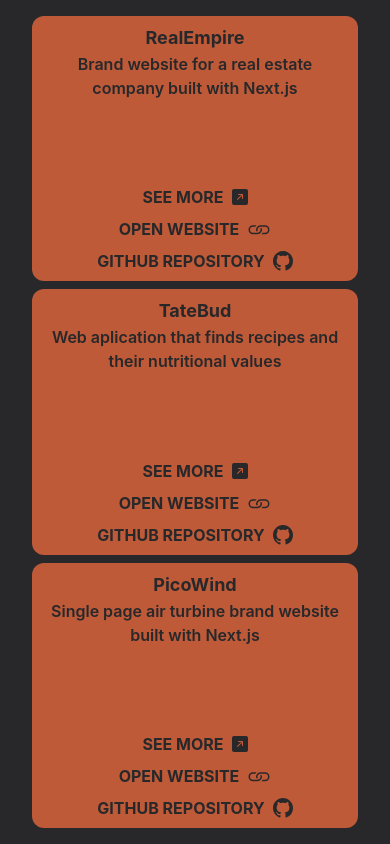
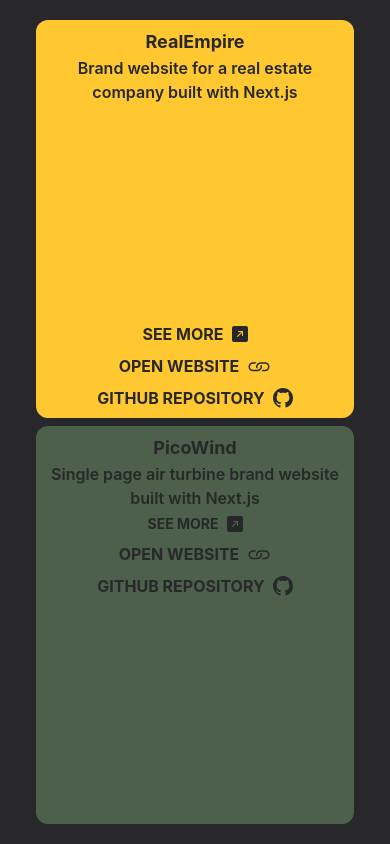
Before and after one commit to ethangalva/portofolio, a Next.js app: page /components/projects in a window 390 px wide. Built offline with nearby package versions, Linux system fonts and the light colour scheme.

Commit message:
feat(project view): major changes to project views
Considering adding yet another view and displaying 4 projects rather
than displaying 3, that are too cramped and hard to look at, as well as
unpleasant, this will also help with responsive design and animation in
the next changes to the website.

```diff
--- a/pages/components/projects.jsx
+++ b/pages/components/projects.jsx
@@ -1,8 +1,12 @@
+import Image from "next/image"
+
 export default function Projects() {
     return (
         <div className="h-screen flex flex-col justify-between px-8 gap-4 py-4 snap-center" id="projects">
-            <div className="flex flex-col items-center h-full gap-2">
-                <div className="w-full h-1/3 py-2 px-4 flex flex-col justify-between bg-customOrange rounded-xl text-customBlack                  transition ease-in-out delay-100 hover:scale-[101%] hover:bg-customYellowLight origin-center duration-500">
+            <div className="flex flex-row flex-wrap items-center h-full">
+
+                <div className="w-full h-1/2 order-1 p-1">
+                    <div className="w-full h-full p-2 flex flex-col justify-between bg-customYellow rounded-xl text-customBlack hover:bg-customPastelYellow                 transition ease-in-out delay-100 hover:scale-[101%] hover:bg-customYellowLight origin-center duration-500">
                         {/* TITLE AND SHORT DESCRIPTION OF PROJECT */}
                         <div className="h-1/2">
                             <h3 className="text-center font-bold text-lg ">RealEmpire</h3>
@@ -13,71 +17,7 @@ export default function Projects() {
                             {/* see more */}
                             <a href="#" className="font-bold flex w-full items-center justify-center gap-2">
                                 <p className="text-right hover:underline">SEE MORE</p>
-                            <svg xmlns="http://www.w3.org/2000/svg" width="16" height="16" fill="currentColor" class="bi bi-arrow-up-right-square-fill" viewBox="0 0 16 16">
-                                <path d="M14 0a2 2 0 0 1 2 2v12a2 2 0 0 1-2 2H2a2 2 0 0 1-2-2V2a2 2 0 0 1 2-2h12zM5.904 10.803 10 6.707v2.768a.5.5 0 0 0 1 0V5.5a.5.5 0 0 0-.5-.5H6.525a.5.5 0 1 0 0 1h2.768l-4.096 4.096a.5.5 0 0 0 .707.707z"/>
-                            </svg>
-                        </a>
-                        {/* open website */}
-                        <a href="#" className="font-bold flex w-full items-center justify-center gap-2">
-                            <p className="text-right hover:underline">OPEN WEBSITE</p>
-                            <svg xmlns="http://www.w3.org/2000/svg" width="24" height="24" fill="currentColor" className="bi bi-arrow-up-right-square-fill" viewBox="0 0 16 16">
-                                <path d="M6.354 5.5H4a3 3 0 0 0 0 6h3a3 3 0 0 0 2.83-4H9c-.086 0-.17.01-.25.031A2 2 0 0 1 7 10.5H4a2 2 0 1 1 0-4h1.535c.218-.376.495-.714.82-1z"/>
-                                <path d="M9 5.5a3 3 0 0 0-2.83 4h1.098A2 2 0 0 1 9 6.5h3a2 2 0 1 1 0 4h-1.535a4.02 4.02 0 0 1-.82 1H12a3 3 0 1 0 0-6H9z"/>
-                            </svg>
-                        </a>
-                        {/* open github */}
-                        <a href="#" className="font-bold flex items-center justify-center gap-2">
-                            <p className="text-right hover:underline">GITHUB REPOSITORY</p>
-                            <svg xmlns="http://www.w3.org/2000/svg" width="20" height="20" fill="currentColor" className="bi bi-arrow-up-right-square-fill" viewBox="0 0 16 16">
-                                <path d="M8 0C3.58 0 0 3.58 0 8c0 3.54 2.29 6.53 5.47 7.59.4.07.55-.17.55-.38 0-.19-.01-.82-.01-1.49-2.01.37-2.53-.49-2.69-.94-.09-.23-.48-.94-.82-1.13-.28-.15-.68-.52-.01-.53.63-.01 1.08.58 1.23.82.72 1.21 1.87.87 2.33.66.07-.52.28-.87.51-1.07-1.78-.2-3.64-.89-3.64-3.95 0-.87.31-1.59.82-2.15-.08-.2-.36-1.02.08-2.12 0 0 .67-.21 2.2.82.64-.18 1.32-.27 2-.27.68 0 1.36.09 2 .27 1.53-1.04 2.2-.82 2.2-.82.44 1.1.16 1.92.08 2.12.51.56.82 1.27.82 2.15 0 3.07-1.87 3.75-3.65 3.95.29.25.54.73.54 1.48 0 1.07-.01 1.93-.01 2.2 0 .21.15.46.55.38A8.012 8.012 0 0 0 16 8c0-4.42-3.58-8-8-8z"/>
-                            </svg>
-                        </a>
-                    </div>
-                </div>
-                <div className="w-full h-1/3 py-2 px-4 flex flex-col justify-between bg-customOrange rounded-xl text-customBlack                  transition ease-in-out delay-100 hover:scale-[101%] hover:bg-customYellowLight origin-center duration-500">
-                    {/* TITLE AND SHORT DESCRIPTION OF PROJECT */}
-                    <div className="h-1/2">
-                        <h3 className="text-center font-bold text-lg ">TateBud</h3>
-                        <div className="font-semibold text-center">Web aplication that finds recipes and their nutritional values</div>
-                    </div>
-                    {/* PROJECTS LINKS AND SEE MORE */}
-                    <div className="flex flex-col gap-2">
-                        {/* see more */}
-                        <a href="#" className="font-bold flex w-full items-center justify-center gap-2">
-                            <p className="text-right hover:underline">SEE MORE</p>
-                            <svg xmlns="http://www.w3.org/2000/svg" width="16" height="16" fill="currentColor" class="bi bi-arrow-up-right-square-fill" viewBox="0 0 16 16">
-                                <path d="M14 0a2 2 0 0 1 2 2v12a2 2 0 0 1-2 2H2a2 2 0 0 1-2-2V2a2 2 0 0 1 2-2h12zM5.904 10.803 10 6.707v2.768a.5.5 0 0 0 1 0V5.5a.5.5 0 0 0-.5-.5H6.525a.5.5 0 1 0 0 1h2.768l-4.096 4.096a.5.5 0 0 0 .707.707z"/>
-                            </svg>
-                        </a>
-                        {/* open website */}
-                        <a href="#" className="font-bold flex w-full items-center justify-center gap-2">
-                            <p className="text-right hover:underline">OPEN WEBSITE</p>
-                            <svg xmlns="http://www.w3.org/2000/svg" width="24" height="24" fill="currentColor" className="bi bi-arrow-up-right-square-fill" viewBox="0 0 16 16">
-                                <path d="M6.354 5.5H4a3 3 0 0 0 0 6h3a3 3 0 0 0 2.83-4H9c-.086 0-.17.01-.25.031A2 2 0 0 1 7 10.5H4a2 2 0 1 1 0-4h1.535c.218-.376.495-.714.82-1z"/>
-                                <path d="M9 5.5a3 3 0 0 0-2.83 4h1.098A2 2 0 0 1 9 6.5h3a2 2 0 1 1 0 4h-1.535a4.02 4.02 0 0 1-.82 1H12a3 3 0 1 0 0-6H9z"/>
-                            </svg>
-                        </a>
-                        {/* open github */}
-                        <a href="#" className="font-bold flex items-center justify-center gap-2">
-                            <p className="text-right hover:underline">GITHUB REPOSITORY</p>
-                            <svg xmlns="http://www.w3.org/2000/svg" width="20" height="20" fill="currentColor" className="bi bi-arrow-up-right-square-fill" viewBox="0 0 16 16">
-                                <path d="M8 0C3.58 0 0 3.58 0 8c0 3.54 2.29 6.53 5.47 7.59.4.07.55-.17.55-.38 0-.19-.01-.82-.01-1.49-2.01.37-2.53-.49-2.69-.94-.09-.23-.48-.94-.82-1.13-.28-.15-.68-.52-.01-.53.63-.01 1.08.58 1.23.82.72 1.21 1.87.87 2.33.66.07-.52.28-.87.51-1.07-1.78-.2-3.64-.89-3.64-3.95 0-.87.31-1.59.82-2.15-.08-.2-.36-1.02.08-2.12 0 0 .67-.21 2.2.82.64-.18 1.32-.27 2-.27.68 0 1.36.09 2 .27 1.53-1.04 2.2-.82 2.2-.82.44 1.1.16 1.92.08 2.12.51.56.82 1.27.82 2.15 0 3.07-1.87 3.75-3.65 3.95.29.25.54.73.54 1.48 0 1.07-.01 1.93-.01 2.2 0 .21.15.46.55.38A8.012 8.012 0 0 0 16 8c0-4.42-3.58-8-8-8z"/>
-                            </svg>
-                        </a>
-                    </div>
-                </div>
-                <div className="w-full h-1/3 py-2 px-4 flex flex-col justify-between bg-customOrange rounded-xl text-customBlack                  transition ease-in-out delay-100 hover:scale-[101%] hover:bg-customYellowLight origin-center duration-500">
-                    {/* TITLE AND SHORT DESCRIPTION OF PROJECT */}
-                    <div className="h-1/2">
-                        <h3 className="text-center font-bold text-lg ">PicoWind</h3>
-                        <div className="font-semibold text-center">Single page air turbine brand website built with Next.js</div>
-                    </div>
-                    {/* PROJECTS LINKS AND SEE MORE */}
-                    <div className="flex flex-col gap-2">
-                        {/* see more */}
-                        <a href="#" className="font-bold flex w-full items-center justify-center gap-2">
-                            <p className="text-right hover:underline">SEE MORE</p>
-                            <svg xmlns="http://www.w3.org/2000/svg" width="16" height="16" fill="currentColor" class="bi bi-arrow-up-right-square-fill" viewBox="0 0 16 16">
+                                <svg xmlns="http://www.w3.org/2000/svg" width="16" height="16" fill="currentColor" className="bi bi-arrow-up-right-square-fill" viewBox="0 0 16 16">
                                     <path d="M14 0a2 2 0 0 1 2 2v12a2 2 0 0 1-2 2H2a2 2 0 0 1-2-2V2a2 2 0 0 1 2-2h12zM5.904 10.803 10 6.707v2.768a.5.5 0 0 0 1 0V5.5a.5.5 0 0 0-.5-.5H6.525a.5.5 0 1 0 0 1h2.768l-4.096 4.096a.5.5 0 0 0 .707.707z"/>
                                 </svg>
                             </a>
@@ -99,6 +39,52 @@ export default function Projects() {
                         </div>
                     </div>
                 </div>
+
+
+
+                {/* SECTION FOR PROJECT 3 */}
+                <div className="w-full h-1/2 order-2 p-1">
+                    <div className="md:flex-row md:flex-wrap md:w-full w-full h-full p-2 flex flex-col justify-between rounded-xl text-customBlack bg-customGreen hover:bg-customPastelGreen transition ease-in-out delay-100 hover:scale-[101%] hover:bg-customYellowLight origin-center duration-500">
+
+                        {/* TITLE AND SHORT DESCRIPTION OF PROJECT */}
+                        <div className="w-full md:w-2/3">
+                            <div className="h-1/2 md:w-full">
+                                <h3 className="text-center font-bold text-lg ">PicoWind</h3>
+                                <div className="font-semibold text-center">Single page air turbine brand website built with Next.js</div>
+                            </div>
+                            {/* PROJECTS LINKS AND SEE MORE */}
+                            <div className="flex flex-col md:flex-row w-full md:justify-center  gap-2">
+                                {/* see more */}
+                                <a href="#" className="font-bold flex w-full items-center justify-center gap-2 md:w-fit ">
+                                    <p className="text-right hover:underline text-sm">SEE MORE</p>
+                                    <svg xmlns="http://www.w3.org/2000/svg" width="16" height="16" fill="currentColor" className="bi bi-arrow-up-right-square-fill" viewBox="0 0 16 16">
+                                        <path d="M14 0a2 2 0 0 1 2 2v12a2 2 0 0 1-2 2H2a2 2 0 0 1-2-2V2a2 2 0 0 1 2-2h12zM5.904 10.803 10 6.707v2.768a.5.5 0 0 0 1 0V5.5a.5.5 0 0 0-.5-.5H6.525a.5.5 0 1 0 0 1h2.768l-4.096 4.096a.5.5 0 0 0 .707.707z"/>
+                                    </svg>
+                                </a>
+                                {/* open website */}
+                                <a href="#" className="font-bold flex w-full items-center justify-center gap-2 md:w-fit">
+                                    <p className="text-right hover:underline">OPEN WEBSITE</p>
+                                    <svg xmlns="http://www.w3.org/2000/svg" width="24" height="24" fill="currentColor" className="bi bi-arrow-up-right-square-fill" viewBox="0 0 16 16">
+                                        <path d="M6.354 5.5H4a3 3 0 0 0 0 6h3a3 3 0 0 0 2.83-4H9c-.086 0-.17.01-.25.031A2 2 0 0 1 7 10.5H4a2 2 0 1 1 0-4h1.535c.218-.376.495-.714.82-1z"/>
+                                        <path d="M9 5.5a3 3 0 0 0-2.83 4h1.098A2 2 0 0 1 9 6.5h3a2 2 0 1 1 0 4h-1.535a4.02 4.02 0 0 1-.82 1H12a3 3 0 1 0 0-6H9z"/>
+                                    </svg>
+                                </a>
+                                {/* open github */}
+                                <a href="#" className="font-bold flex w-full items-center justify-center gap-2 md:w-fit">
+                                    <p className="text-right hover:underline">GITHUB REPOSITORY</p>
+                                    <svg xmlns="http://www.w3.org/2000/svg" width="20" height="20" fill="currentColor" className="bi bi-arrow-up-right-square-fill" viewBox="0 0 16 16">
+                                        <path d="M8 0C3.58 0 0 3.58 0 8c0 3.54 2.29 6.53 5.47 7.59.4.07.55-.17.55-.38 0-.19-.01-.82-.01-1.49-2.01.37-2.53-.49-2.69-.94-.09-.23-.48-.94-.82-1.13-.28-.15-.68-.52-.01-.53.63-.01 1.08.58 1.23.82.72 1.21 1.87.87 2.33.66.07-.52.28-.87.51-1.07-1.78-.2-3.64-.89-3.64-3.95 0-.87.31-1.59.82-2.15-.08-.2-.36-1.02.08-2.12 0 0 .67-.21 2.2.82.64-.18 1.32-.27 2-.27.68 0 1.36.09 2 .27 1.53-1.04 2.2-.82 2.2-.82.44 1.1.16 1.92.08 2.12.51.56.82 1.27.82 2.15 0 3.07-1.87 3.75-3.65 3.95.29.25.54.73.54 1.48 0 1.07-.01 1.93-.01 2.2 0 .21.15.46.55.38A8.012 8.012 0 0 0 16 8c0-4.42-3.58-8-8-8z"/>
+                                    </svg>
+                                </a>
+                            </div>
+                        </div>
+                        {/* ONLY VISIBLE ON MD AND AFTER ON */}
+                        <div className="hidden md:flex w-1/3 h-full bg-customPastelYellow">
+
+                        </div>
+                    </div>
+                </div>
+            </div>
         </div>
     )
 }
--- a/tailwind.config.js
+++ b/tailwind.config.js
@@ -11,7 +11,9 @@ module.exports = {
         customBlack: '#28282B',
         customYellow: '#ffc830',
         customOrange: '#be5a38',
-        customYellowLight: '#f0f3bd',
+        customPastelYellow: '#FFE15D',
+        customPastelGreen: '#557153',
+        customPastelOrange: '#FF884B',
       },
       fontFamily: {
         handWritten: ['Just Another Hand', 'cursive']
```
Lines whose indentation alone changed are shown as unchanged.
